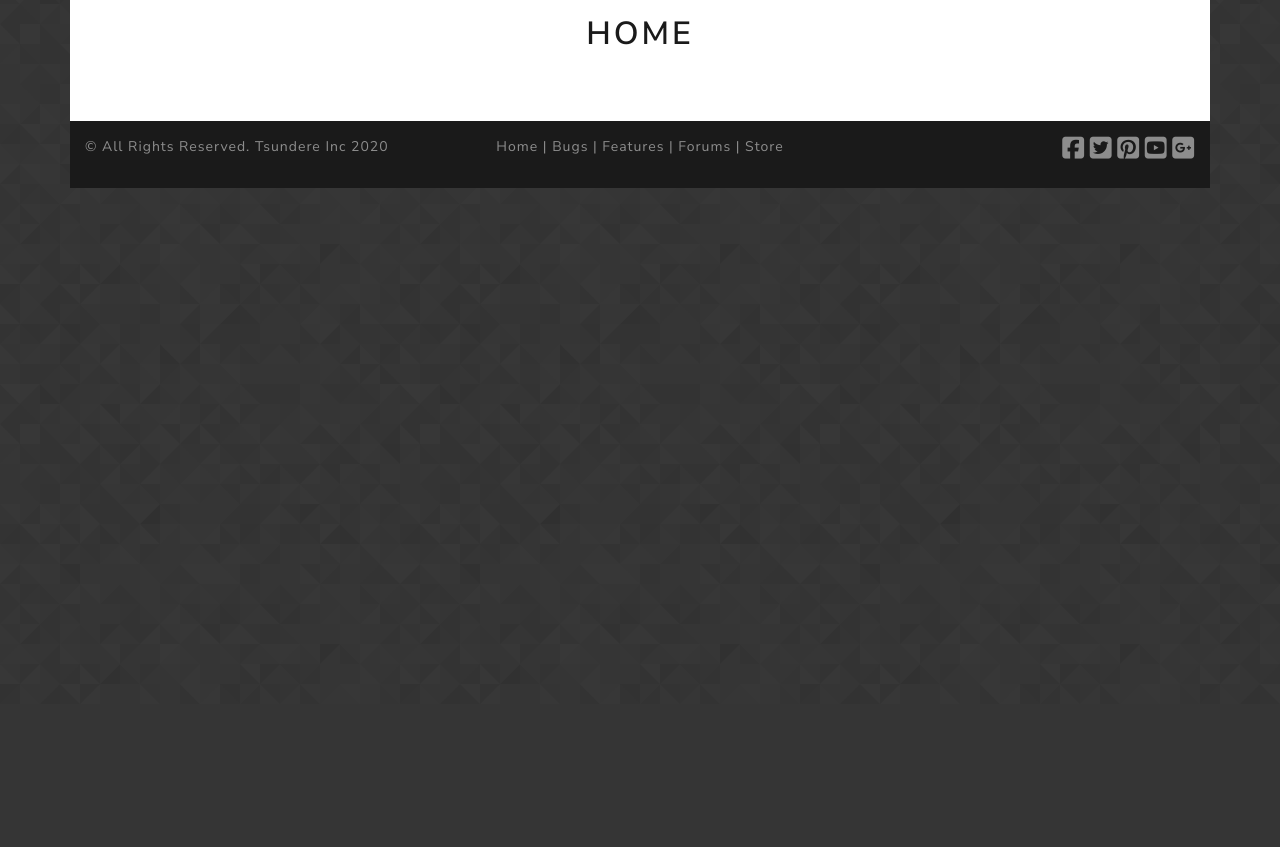
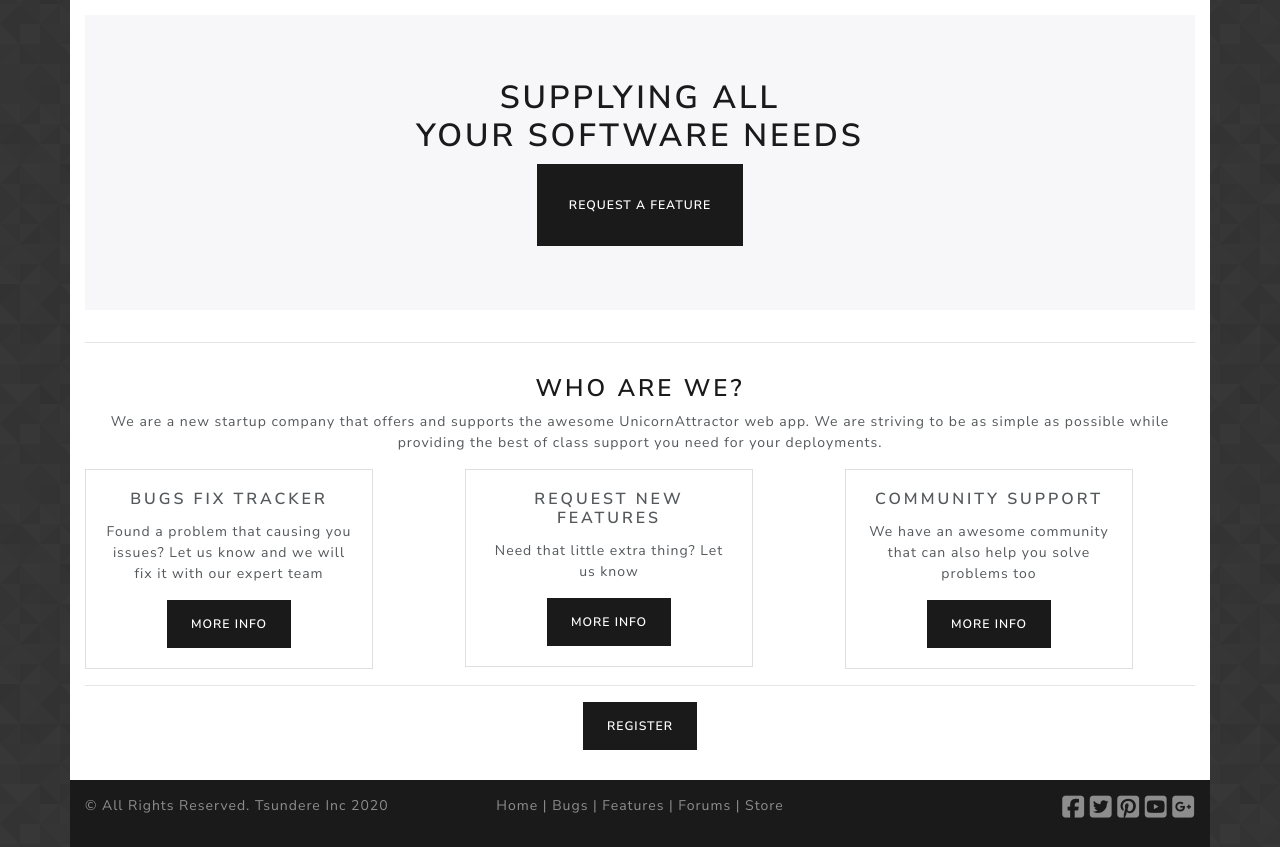
Before and after one commit to Robtych121/TsundereInc-MS4, a Django app: page / in a window 1280 px wide. Shown: the part 96-943 px from the top of the page. Before the commit the page ends 284 px from the top, so only its background shows below. Run offline with Django 3.2, Linux system fonts and the light colour scheme; some libraries are stand-ins or nearby versions.

Commit message:
finalised homepage content

```diff
--- a/static/css/styles.css
+++ b/static/css/styles.css
@@ -64,3 +64,8 @@ text-align: left;
 .forum-description {
     padding-left: 20px;
 }
+
+.alert {
+    margin-top: 15px;
+    text-align: center;
+}
--- /dev/null
+++ b/static/js/scripts.js
@@ -0,0 +1,6 @@
+// hides the heading on the homepage
+$( document ).ready(function() {
+    if ($("#homepage").length){
+        $("#headingblock").hide();
+    }
+});
--- a/templates/base.html
+++ b/templates/base.html
@@ -10,6 +10,7 @@
     <script src="https://code.jquery.com/jquery-3.4.1.slim.min.js" integrity="sha384-J6qa4849blE2+poT4WnyKhv5vZF5SrPo0iEjwBvKU7imGFAV0wwj1yYfoRSJoZ+n" crossorigin="anonymous"></script>
     <script src="https://cdn.jsdelivr.net/npm/popper.js@1.16.0/dist/umd/popper.min.js" integrity="sha384-Q6E9RHvbIyZFJoft+2mJbHaEWldlvI9IOYy5n3zV9zzTtmI3UksdQRVvoxMfooAo" crossorigin="anonymous"></script>
     <script src="https://stackpath.bootstrapcdn.com/bootstrap/4.4.1/js/bootstrap.min.js" integrity="sha384-wfSDF2E50Y2D1uUdj0O3uMBJnjuUD4Ih7YwaYd1iqfktj0Uod8GCExl3Og8ifwB6" crossorigin="anonymous"></script>
+    <script type="text/javascript" src="{% static 'js/scripts.js' %}"></script>
     {% block head_js %}{% endblock %}
     <title>Tsundere Inc - {% block page_title %}{% endblock %}</title>
 </head>
@@ -65,17 +66,18 @@
         </nav>
     </div>
   </div>
-  <div class="row HeadingContainer">
+  <div id="headingblock" class="row HeadingContainer">
     <div class="col-12">
       <h1>{% block page_heading %}{% endblock %}</h1>
     </div>
   </div>
-  <div class="row HeadingContainer">
+  <div id="messageblock" class="row">
     <div class="col-12">
       {% if messages %}
-      <div>
+        <div class="alert alert-dismissible alert-info">
         {% for message in messages %}
-          {{ message }}
+        <button type="button" class="close" data-dismiss="alert">&times;</button>
+        {{ message }}.
         {% endfor %}
       </div>
         {% endif %}
--- a/templates/homepage.html
+++ b/templates/homepage.html
@@ -1,4 +1,42 @@
 {% extends 'base.html' %}
 
 {% block page_title %}Home Page{% endblock %}
-{% block page_heading%}Home{% endblock %}
+
+{% block content %}
+<div id="homepage" class="text-center">
+<div class="jumbotron text">
+    <h1 class=" display-5">Supplying All<br>Your Software Needs</h1>
+    <a class="btn btn-primary btn-lg" href="{% url 'all_features' %}" role="button">Request A Feature</a>
+</div>
+<hr>
+<h3 class="HeadingContainer">Who Are We?</h3>
+<p>We are a new startup company that offers and supports the awesome UnicornAttractor web app. We are striving to be as simple as possible while providing the best of class support you need for your deployments.</p>
+<div class="row">
+    <div class="col-md-4"><div class="card" style="width: 18rem;">
+        <div class="card-body">
+          <h5 class="card-title">Bugs Fix Tracker</h5>
+          <p class="card-text">Found a problem that causing you issues? Let us know and we will fix it with our expert team</p>
+          <a href="{% url 'all_bugs' %}" class="btn btn-primary">More Info</a>
+        </div>
+      </div></div>
+    <div class="col-md-4"><div class="card" style="width: 18rem;">
+        <div class="card-body">
+          <h5 class="card-title">Request New Features</h5>
+          <p class="card-text">Need that little extra thing? Let us know</p>
+          <a href="{% url 'all_features' %}" class="btn btn-primary">More Info</a>
+        </div>
+      </div></div>
+    <div class="col-md-4"><div class="card" style="width: 18rem;">
+        <div class="card-body">
+          <h5 class="card-title">Community Support</h5>
+          <p class="card-text">We have an awesome community that can also help you solve problems too</p>
+          <a href="{% url 'forums' %}" class="btn btn-primary">More Info</a>
+        </div>
+      </div></div>
+</div>
+{% if not user.is_authenticated %}
+<hr>
+<a class="btn btn-primary" href="{% url 'registration' %}" role="button">Register</a>
+{% endif %}
+</div>
+{% endblock %}
```
